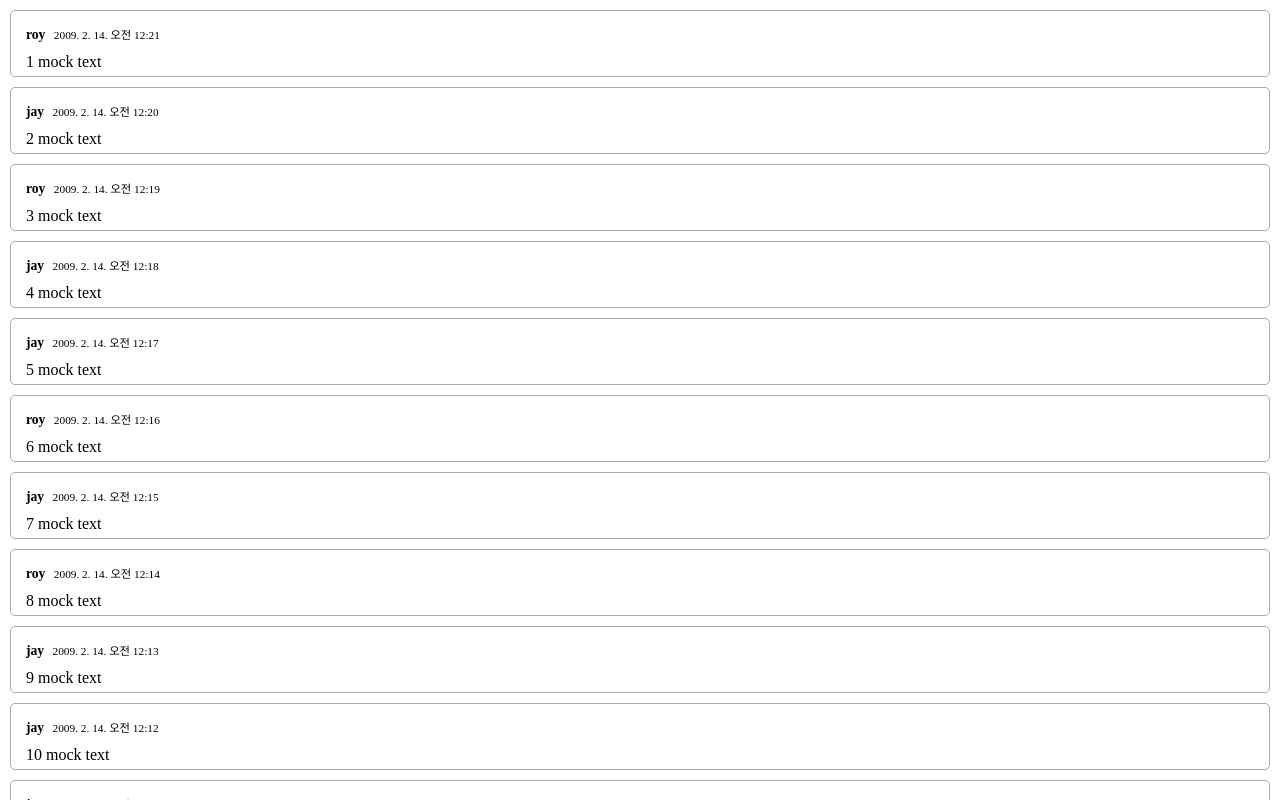
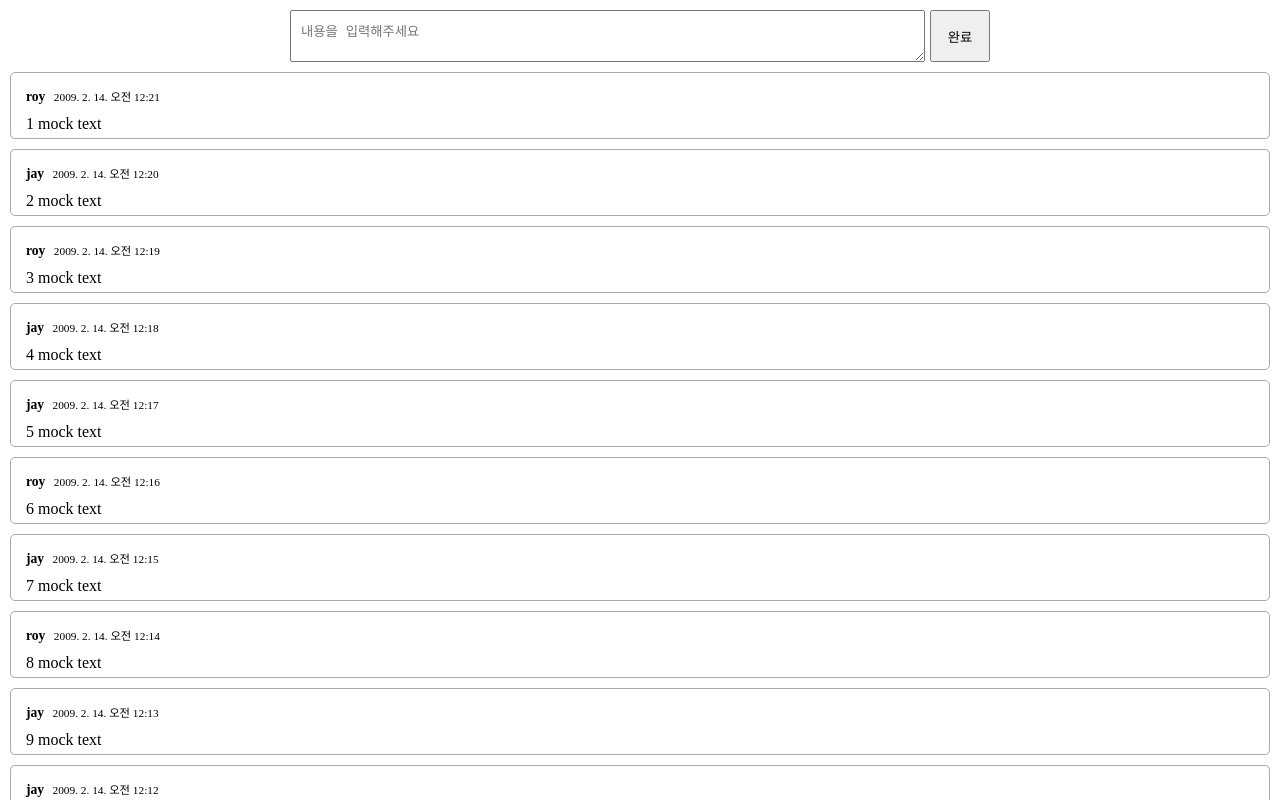
Before and after one commit to woriwori/react-full-stack, a Next.js app in the folder client/: page / in a window 1280 px wide. Shown: the top 800 px of the page. Built offline with nearby package versions, Linux system fonts and the light colour scheme.

Commit message:
add msg input component

```diff
--- /dev/null
+++ b/client/components/MsgInput.js
@@ -0,0 +1,22 @@
+import React, {useRef} from 'react';
+
+const MsgInput = ({mutate}) => {
+    const textRef = useRef(null)
+    const onSubmit = e => {
+        e.preventDefault()
+        e.stopPropagation()
+        const text = textRef.current.value;
+        textRef.current.value = '';
+        mutate(text)
+    }
+    return (
+        <form className="messages__input" onSubmit={onSubmit}>
+            <textarea
+            ref={textRef}
+            placeholder="내용을 입력해주세요"/>
+            <button type="submit">완료</button>
+        </form>
+    );
+};
+
+export default MsgInput;
--- a/client/components/MsgList.js
+++ b/client/components/MsgList.js
@@ -1,9 +1,10 @@
-import React from 'react';
+import React, {useState} from 'react';
 import MsgItem from "./MsgItem";
+import MsgInput from "./MsgInput";
 
 const UserIds = ['roy', 'jay']
 const getRandomUserId = () => UserIds[Math.round(Math.random())]
-const msgs = Array(50).fill(null).map((_,i) => ({
+const defaultMsgs = Array(50).fill(null).map((_,i) => ({
     id: i+1,
     userId: getRandomUserId(),
     timestamp: 1234567890123 + (50 - i) * 1000 * 60, // 50-i : 시간 내림차순 정렬을 위해
@@ -11,12 +12,25 @@ const msgs = Array(50).fill(null).map((_,i) => ({
 }))
 
 const MsgList = () => {
+    const [msgs, setMsgs] = useState(defaultMsgs)
+    const onCreate = text => {
+        const newMsg = {
+            id: msgs.length + 1,
+            userId: getRandomUserId(),
+            timestamp: Date.now(),
+            text: `${msgs.length + 1} ${text}`
+        }
+        setMsgs(msgs => [newMsg, ...msgs])
+    }
     return (
-        <ul className="messages">
-            {
-                msgs.map((value,i) => <MsgItem key={i} {...value}/>)
-            }
-        </ul>
+        <>
+            <MsgInput mutate={onCreate}/>
+            <ul className="messages">
+                {
+                    msgs.map((value,i) => <MsgItem key={i} {...value}/>)
+                }
+            </ul>
+        </>
     );
 };
 
```
